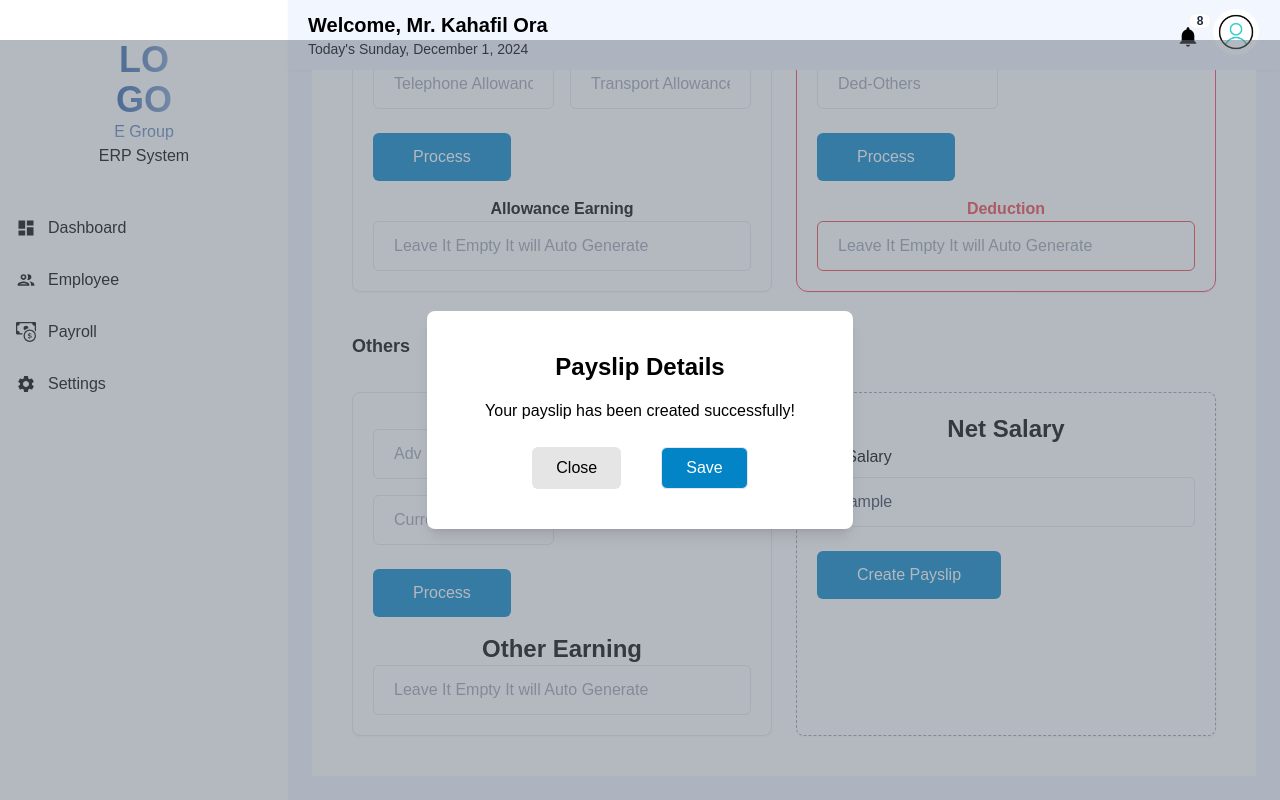
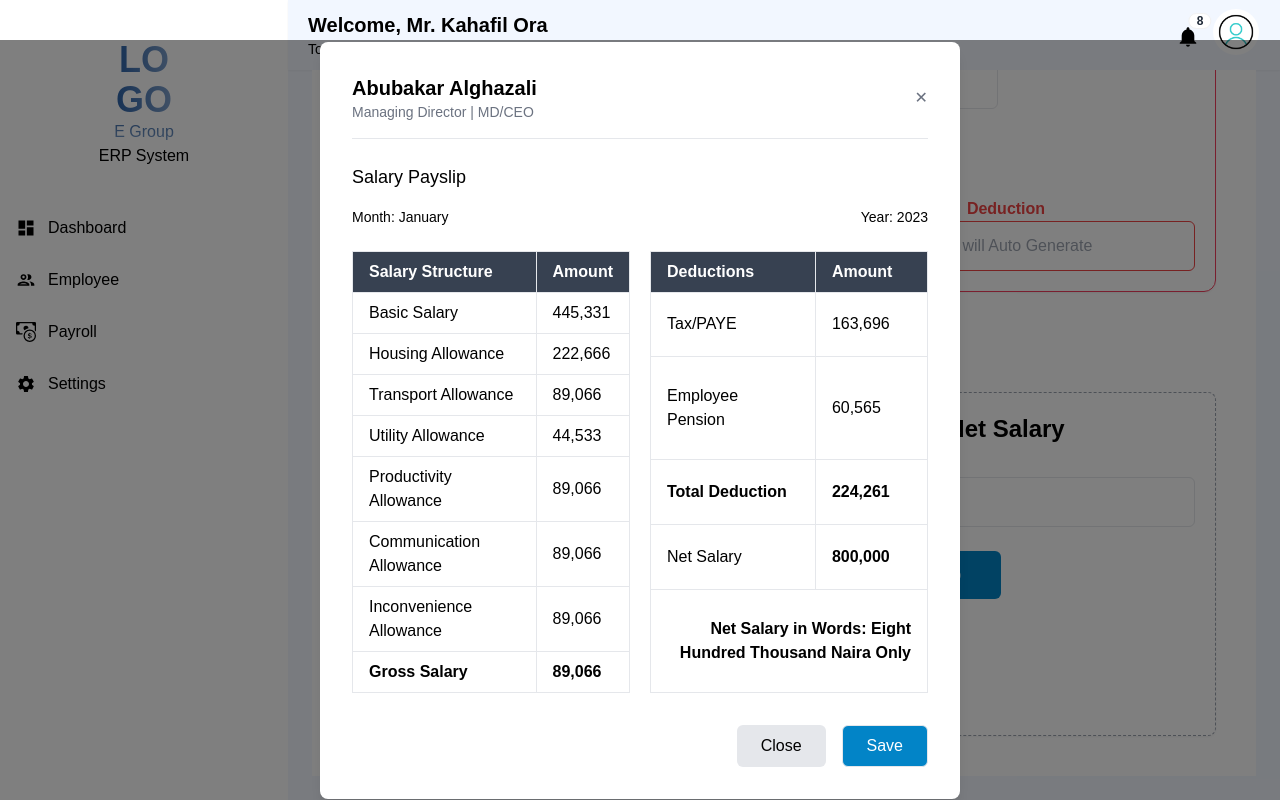
Before and after one commit to mizanor21/E-Group, a Next.js app: page /dashboard/create-salary in a window 1280 px wide. Both pictures are taken after typing "Sample" into the empty fields and a click on the button "Create Payslip". Built offline with nearby package versions, Linux system fonts and the light colour scheme.

Commit message:
[ADD] salary modal tabel

```diff
--- a/app/ui/Payroll/EmployeeSalary/CreateSalary/CreateSalaryModal.jsx
+++ b/app/ui/Payroll/EmployeeSalary/CreateSalary/CreateSalaryModal.jsx
@@ -1,24 +1,129 @@
 import React from "react";
 
-const CreateSalaryModal = ({ closeModal }) => {
+const SalaryModal = ({ closeModal }) => {
     const handleSave = () => {
-        // Add save logic here
         console.log("Payslip saved!");
+        alert("Save Payslip")
         closeModal();
     };
 
     return (
-        <div className="fixed inset-0 bg-gray-500 bg-opacity-50 flex items-center justify-center z-50">
-            <div className="bg-white p-10 rounded-lg shadow-lg w-1/3">
-                <h2 className="text-2xl font-semibold text-center mb-4">Payslip Details</h2>
-                <p className="text-center">Your payslip has been created successfully!</p>
-                <div className="flex gap-10 justify-center text-center mt-6">
-                    <button onClick={closeModal} className="bg-neutral-200 hover:bg-gray-300  px-6 py-2 rounded-md">
+        <div className="fixed inset-0 bg-black bg-opacity-50 flex items-center justify-center z-50 ">
+            <div className="bg-white rounded-lg shadow-lg w-3/4 lg:w-1/2 p-8">
+                {/* Header Section */}
+                <div className="flex justify-between items-center border-b pb-4 mb-6">
+                    <div>
+                        <h1 className="text-xl font-semibold">Abubakar Alghazali</h1>
+                        <p className="text-sm text-gray-500">Managing Director | MD/CEO</p>
+                    </div>
+                    <button
+                        onClick={closeModal}
+                        className="text-gray-500 hover:text-rose-500 focus:outline-none"
+                    >
+                        ✕
+                    </button>
+                </div>
+
+                {/* Salary Payslip Section */}
+                <h2 className="text-lg font-medium mb-4">Salary Payslip</h2>
+                <div className="flex justify-between text-sm mb-6">
+                    <p>Month: January</p>
+                    <p>Year: 2023</p>
+                </div>
+
+                <div className="overflow-x-auto lg:flex gap-5">
+                    {/* Salary Structure Table */}
+                    <table className="w-full border-collapse border border-gray-200">
+                        <thead>
+                            <tr className="bg-gray-700 text-white text-left">
+                                <th className="border border-gray-200 px-4 py-2">Salary Structure</th>
+                                <th className="border border-gray-200 px-4 py-2">Amount</th>
+                            </tr>
+                        </thead>
+                        <tbody>
+                            <tr>
+                                <td className="border border-gray-200 px-4 py-2">Basic Salary</td>
+                                <td className="border border-gray-200 px-4 py-2">445,331</td>
+                            </tr>
+                            <tr>
+                                <td className="border border-gray-200 px-4 py-2">Housing Allowance</td>
+                                <td className="border border-gray-200 px-4 py-2">222,666</td>
+                            </tr>
+                            <tr>
+                                <td className="border border-gray-200 px-4 py-2">Transport Allowance</td>
+                                <td className="border border-gray-200 px-4 py-2">89,066</td>
+                            </tr>
+                            <tr>
+                                <td className="border border-gray-200 px-4 py-2">Utility Allowance</td>
+                                <td className="border border-gray-200 px-4 py-2">44,533</td>
+                            </tr>
+                            <tr>
+                                <td className="border border-gray-200 px-4 py-2">Productivity Allowance</td>
+                                <td className="border border-gray-200 px-4 py-2">89,066</td>
+                            </tr>
+                            <tr>
+                                <td className="border border-gray-200 px-4 py-2">Communication Allowance</td>
+                                <td className="border border-gray-200 px-4 py-2">89,066</td>
+                            </tr>
+                            <tr>
+                                <td className="border border-gray-200 px-4 py-2">Inconvenience Allowance</td>
+                                <td className="border border-gray-200 px-4 py-2">89,066</td>
+                            </tr>
+                            <tr>
+                                <td className="border border-gray-200 font-semibold px-4 py-2">Gross Salary</td>
+                                <td className="border border-gray-200 font-semibold  px-4 py-2">89,066</td>
+                            </tr>
+                        </tbody>
+                    </table>
+
+                    {/* Deductions Table */}
+                    <table className="w-full border-collapse border border-gray-200">
+                        <thead>
+                            <tr className="bg-gray-700 text-white text-left">
+                                <th className="border border-gray-200 px-4 py-2">Deductions</th>
+                                <th className="border border-gray-200 px-4 py-2">Amount</th>
+                            </tr>
+                        </thead>
+                        <tbody>
+                            <tr>
+                                <td className="border border-gray-200 px-4 py-2">Tax/PAYE</td>
+                                <td className="border border-gray-200 px-4 py-2">163,696</td>
+                            </tr>
+                            <tr>
+                                <td className="border border-gray-200 px-4 py-2">Employee Pension</td>
+                                <td className="border border-gray-200 px-4 py-2">60,565</td>
+                            </tr>
+                            <tr>
+                                <td className="border border-gray-200 px-4 py-2 font-semibold">Total Deduction</td>
+                                <td className="border border-gray-200 px-4 py-2 font-semibold">224,261</td>
+                            </tr>
+                            <tr>
+                                <td className="border border-gray-200 px-4 py-2">Net Salary</td>
+                                <td className="border border-gray-200 px-4 py-2 font-semibold">800,000</td>
+                            </tr>
+                            <tr>
+                                <td
+                                    className="border border-gray-200 px-4 py-2 font-semibold"
+                                    colSpan="2"
+                                >
+                                    <p className="text-right">Net Salary in Words: Eight Hundred Thousand Naira Only</p>
+                                </td>
+                            </tr>
+                        </tbody>
+                    </table>
+                </div>
+
+                <div className="flex justify-end gap-4 mt-8">
+                    <button
+                        onClick={closeModal}
+                        className="bg-gray-200 hover:bg-gray-300 px-6 py-2 rounded-md"
+                    >
                         Close
                     </button>
                     <button
                         onClick={handleSave}
-                        className="bg-sky-600 hover:bg-white text-white hover:text-sky-600 border hover:border-sky-600 px-6 py-2 rounded-md">
+                        className="bg-sky-600 text-white hover:bg-white hover:text-sky-600 border hover:border-sky-600 px-6 py-2 rounded-md"
+                    >
                         Save
                     </button>
                 </div>
@@ -27,4 +132,4 @@ const CreateSalaryModal = ({ closeModal }) => {
     );
 };
 
-export default CreateSalaryModal;
+export default SalaryModal;
```
